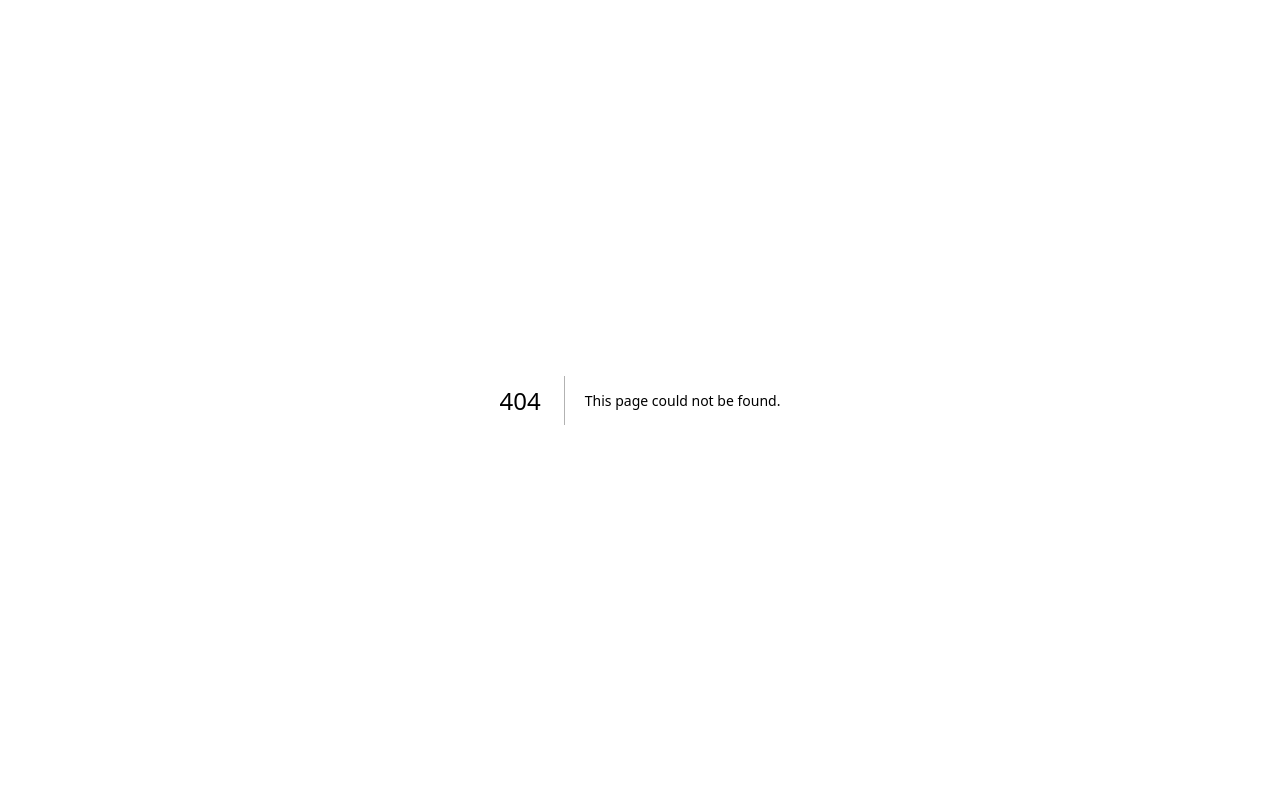
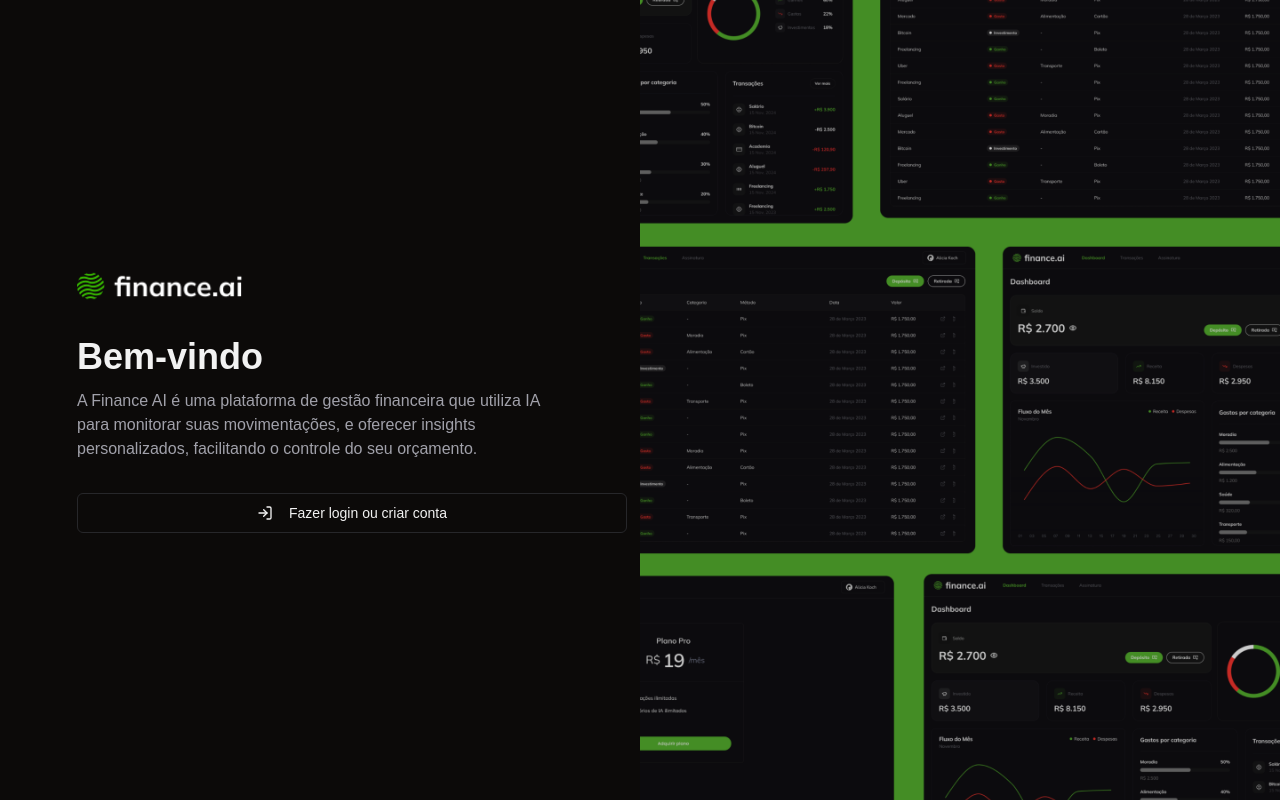
Before and after one commit to RafhaelMilanes/Finance, a Next.js app: page /login in a window 1280 px wide. Before the commit this address had no page. Built offline with nearby package versions, Linux system fonts and the light colour scheme.

Commit message:
feat: add login page

```diff
--- /dev/null
+++ b/app/login/page.tsx
@@ -0,0 +1,40 @@
+import Image from "next/image";
+import { Button } from "../_components/ui/button";
+import { LogInIcon } from "lucide-react";
+
+const LoginPage = () => {
+  return (
+    <div className="grid h-full grid-cols-2">
+      {/* ESQUERDA */}
+      <div className="mx-auto flex max-w-[550px] flex-col items-start justify-center p-8">
+        <Image
+          src="/logo.png"
+          alt="Fiance AI"
+          width={173}
+          height={39}
+          className="mb-8"
+        />
+        <h1 className="mb-3 text-4xl font-bold">Bem-vindo</h1>
+        <p className="mb-8 text-base text-muted-foreground">
+          A Finance AI é uma plataforma de gestão financeira que utiliza IA para
+          monitorar suas movimentações, e oferecer insights personalizados,
+          facilitando o controle do seu orçamento.
+        </p>
+        <Button variant="outline" className="w-[550px]">
+          <LogInIcon className="mr-2" />
+          Fazer login ou criar conta
+        </Button>
+      </div>
+      {/* DIREITA */}
+      <div className="relative h-full w-full">
+        <Image
+          src="/bgLogin.png"
+          alt="Faça login"
+          fill
+          className="object-cover"
+        />
+      </div>
+    </div>
+  );
+};
+export default LoginPage;
```
Also changed, not shown: public/bgLogin.png (added), public/logo.png (added).
